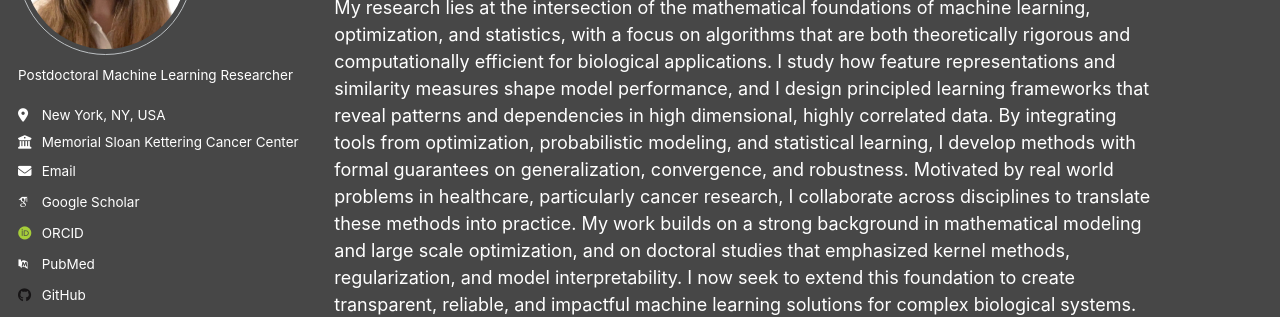
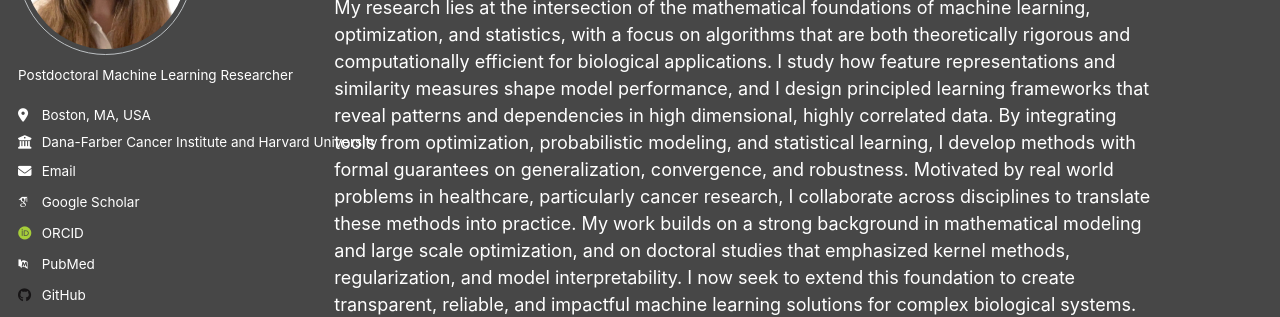
Before and after one commit to begumbektas/profile, a Jekyll site: the page built from _pages/about.md, in a window 1280 px wide. Shown: the part 219-536 px from the top of the page. Built offline with Jekyll 4.4.1, drawn with Linux system fonts in a browser that asks for light colours; some web fonts are replaced; a script that is not in the unit is left out.

Commit message:
Update _config.yml

```diff
--- a/_config.yml
+++ b/_config.yml
@@ -27,14 +27,14 @@ author:
   avatar           : "headshot.jpg"
   name             : ""
   bio              : "Postdoctoral Machine Learning Researcher"
-  location         : "New York, NY, USA"
-  employer         : "Memorial Sloan Kettering Cancer Center"
-  email            : "bektasa@mskcc.org"
+  location         : "Boston, MA, USA"
+  employer         : "Dana-Farber Cancer Institute and Harvard University"
+  email            : "begum@ds.dfci.harvard.edu"
 
   # Academic websites
   academia         :
   arxiv            :
-  googlescholar    : "https://scholar.google.com/citations?user=4TWM-VAAAAAJ"
+  googlescholar    : "https://scholar.google.com/citations?user=YYabm38AAAAJ"
   impactstory      :
   orcid            : "https://orcid.org/0000-0002-1432-9056"
   semantic         :
```
